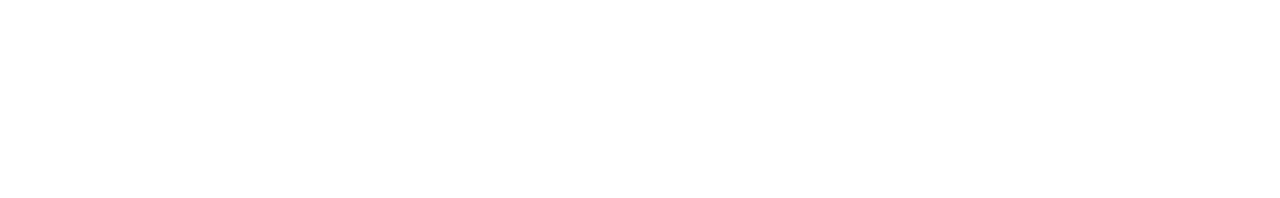
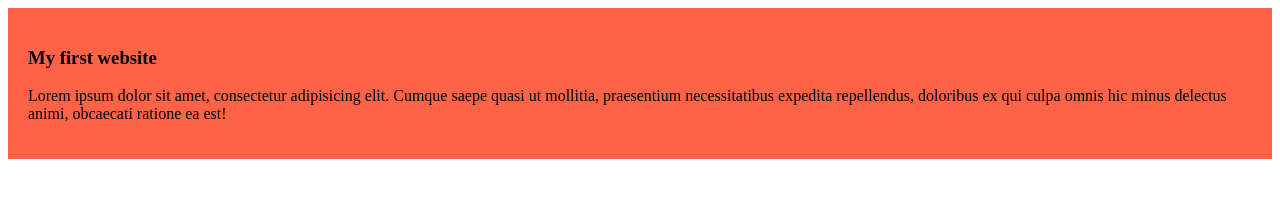
Before and after one commit to bYnafiun/My-simple-website, a plain HTML site: page index.html in a window 1280 px wide. Drawn offline with Linux system fonts and the light colour scheme.

Commit message:
added the first blog

```diff
--- a/index.html
+++ b/index.html
@@ -4,8 +4,12 @@
     <meta charset="UTF-8">
     <meta name="viewport" content="width=device-width, initial-scale=1.0">
     <title>My simple website</title>
+    <link rel="stylesheet" href="styles/blog.css">
 </head>
 <body>
-
+    <div>
+        <h3>My first website</h3>
+        <p>Lorem ipsum dolor sit amet, consectetur adipisicing elit. Cumque saepe quasi ut mollitia, praesentium necessitatibus expedita repellendus, doloribus ex qui culpa omnis hic minus delectus animi, obcaecati ratione ea est!</p>
+    </div>
 </body>
 </html>
--- /dev/null
+++ b/styles/blog.css
@@ -0,0 +1,4 @@
+div{
+    background-color: tomato;
+    padding: 20px;
+}
```
